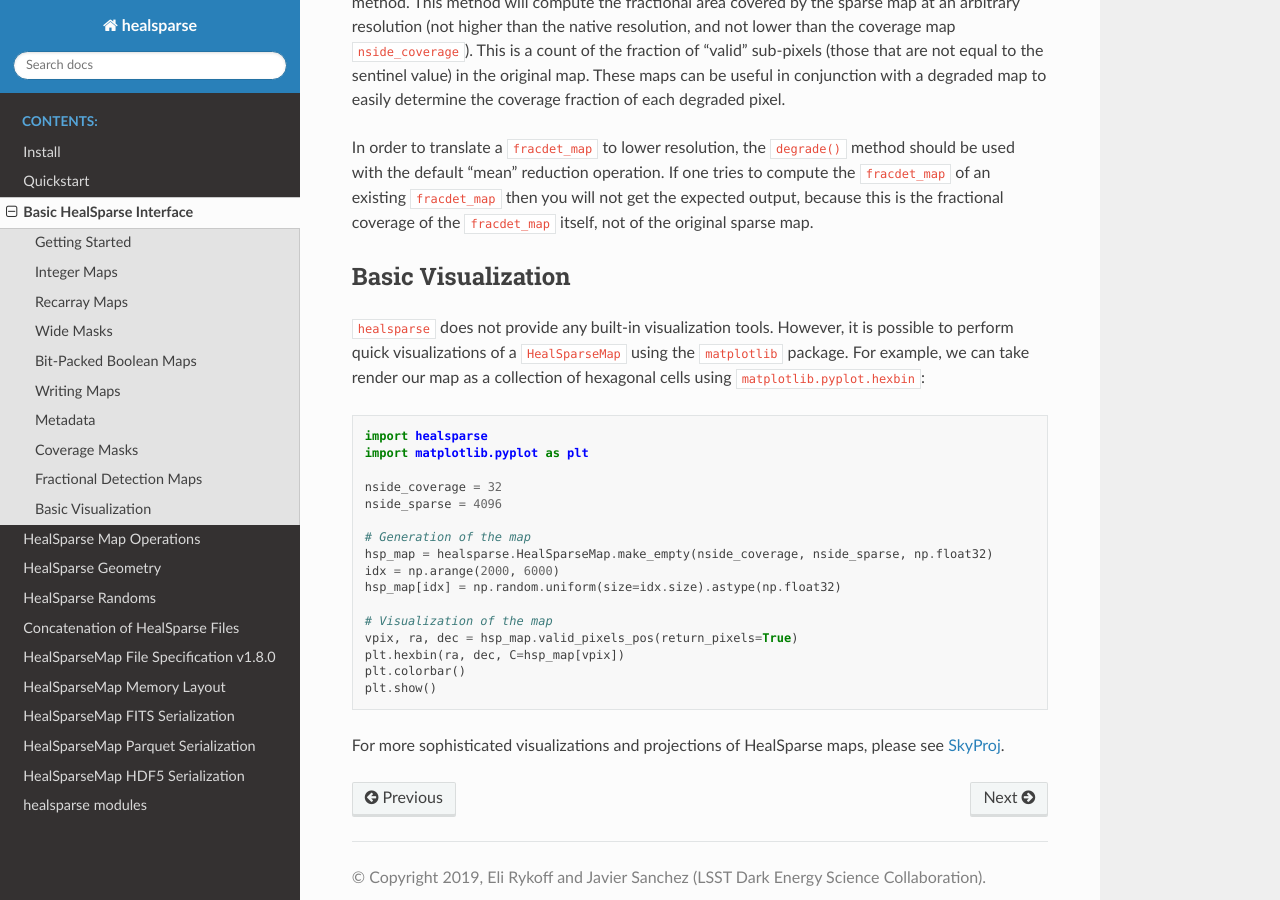
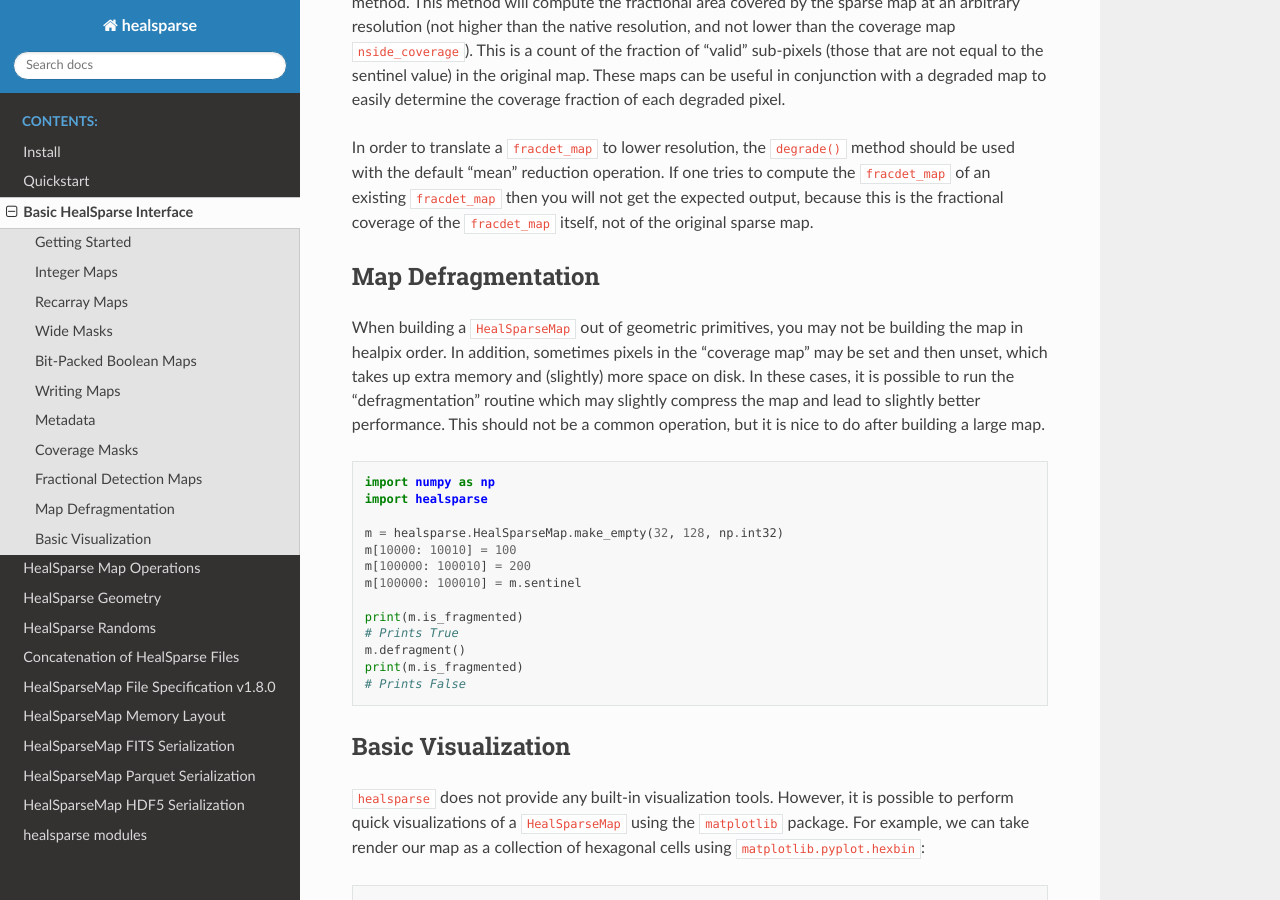
Before and after one commit to LSSTDESC/healsparse, a Sphinx documentation site: the page built from docs/basic_interface.rst, in a window 1280 px wide and 900 px high, scrolled down 5494 px. Built offline with Sphinx 7.4.7 and the Read the Docs theme 3.1.0, drawn with Linux system fonts in a browser that asks for light colours.

Commit message:
Add defragmentation to documentation.

```diff
--- a/docs/basic_interface.rst
+++ b/docs/basic_interface.rst
@@ -288,6 +288,31 @@ In order to translate a :code:`fracdet_map` to lower resolution, the :code:`degr
 If one tries to compute the :code:`fracdet_map` of an existing :code:`fracdet_map` then you will not get the expected output, because this is the fractional coverage of the :code:`fracdet_map` itself, not of the original sparse map.
 
 
+Map Defragmentation
+-------------------
+
+When building a :code:`HealSparseMap` out of geometric primitives, you may not be building the map in healpix order.
+In addition, sometimes pixels in the "coverage map" may be set and then unset, which takes up extra memory and (slightly) more space on disk.
+In these cases, it is possible to run the "defragmentation" routine which may slightly compress the map and lead to slightly better performance.
+This should not be a common operation, but it is nice to do after building a large map.
+
+.. code-block :: python
+
+    import numpy as np
+    import healsparse
+
+    m = healsparse.HealSparseMap.make_empty(32, 128, np.int32)
+    m[10000: 10010] = 100
+    m[100000: 100010] = 200
+    m[100000: 100010] = m.sentinel
+
+    print(m.is_fragmented)
+    # Prints True
+    m.defragment()
+    print(m.is_fragmented)
+    # Prints False
+
+
 Basic Visualization
 -------------------
 
```
